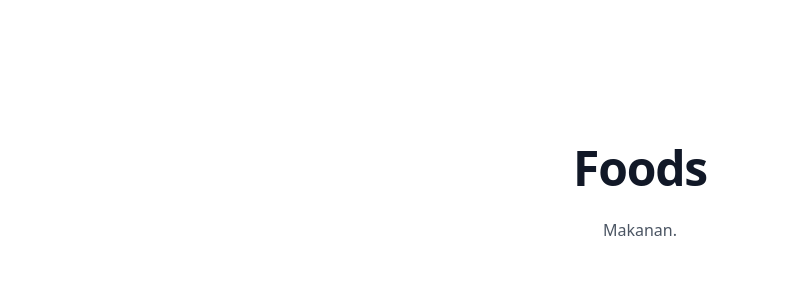
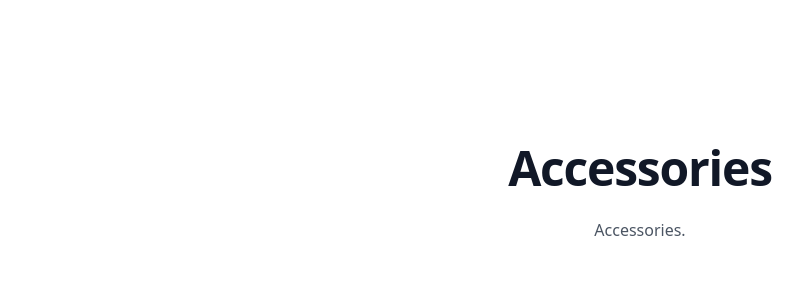
Before and after one commit to jadden11/blog-rekomendasi-shopee, a React (Vite) app: page /accessories in a window 1280 px wide. Shown: the top 294 px of the page, without its empty margins (0-803 px from the left). Built offline with nearby package versions, Linux system fonts and the light colour scheme.

Commit message:
Update accessories.jsx

```diff
--- a/src/pages/accessories.jsx
+++ b/src/pages/accessories.jsx
@@ -16,9 +16,9 @@ export default function Accessories() {
       <main className="grid min-h-full place-items-center bg-white px-6 py-24 sm:py-32 lg:px-8">
         <div className="text-center">
           <h1 className="mt-4 text-3xl font-bold tracking-tight text-gray-900 sm:text-5xl">
-            Foods
+            Accessories
           </h1>
-          <p className="mt-6 text-base leading-7 text-gray-600">Makanan.</p>
+          <p className="mt-6 text-base leading-7 text-gray-600">Accessories.</p>
         </div>
       </main>
 
```
